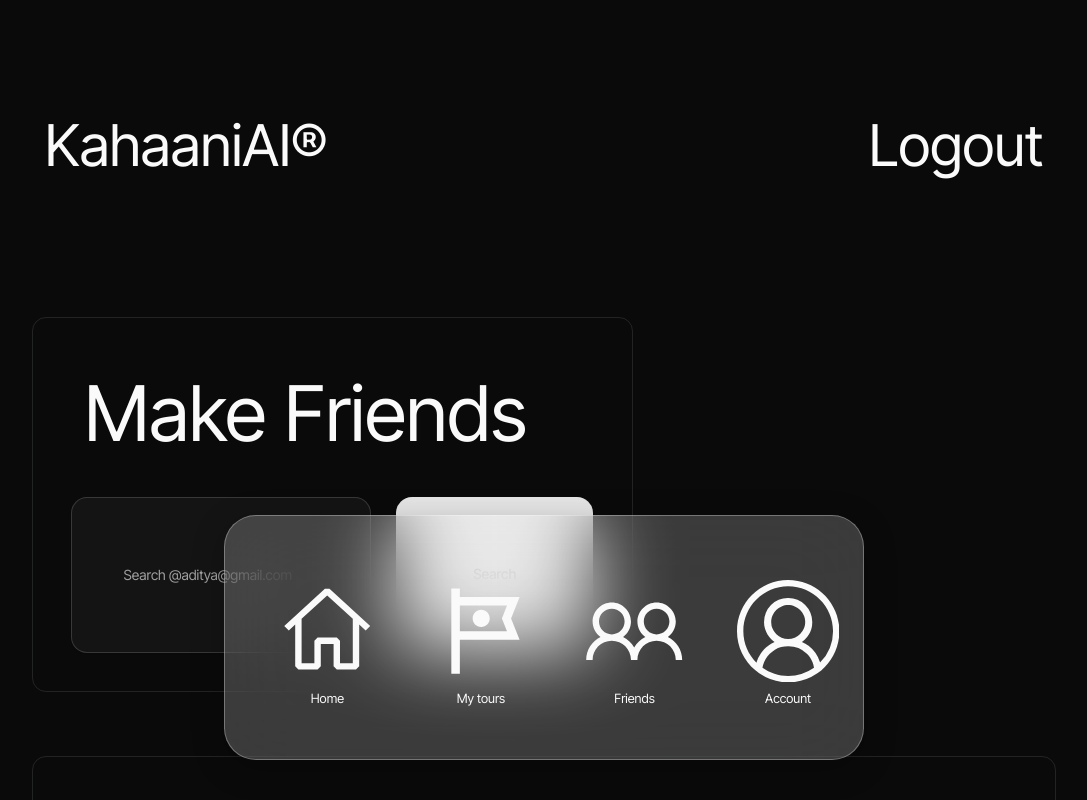
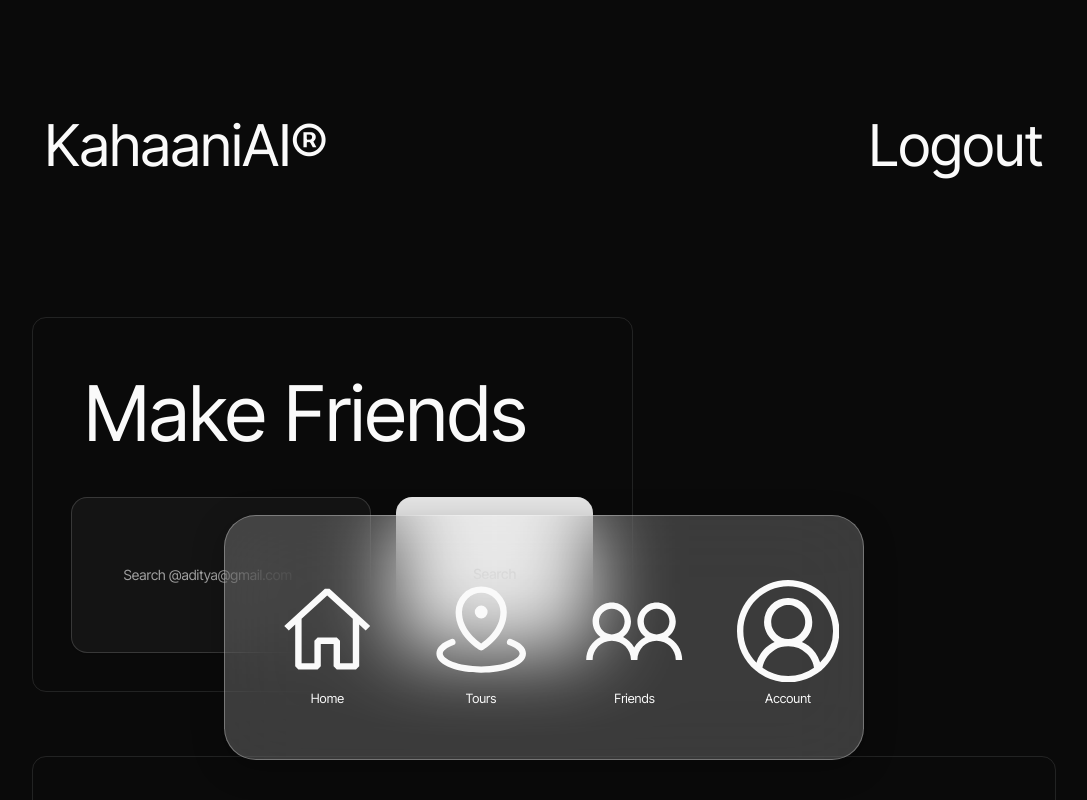
Before and after one commit to aryanc381/kahaani-ai-v3, a React (Vite) app in the folder apps/app/: page /social in a window 1280 px wide. Shown: the top 800 px of the page, without its empty margins (96-1183 px from the left). Built offline with nearby package versions, Linux system fonts and the light colour scheme; a web font is replaced by a local one.

Commit message:
fix(frontend): add updated dock-element.

```diff
--- a/apps/app/src/components/dock.tsx
+++ b/apps/app/src/components/dock.tsx
@@ -1,7 +1,9 @@
 import {VscAccount, VscHome} from 'react-icons/vsc';
 import { LiaUserFriendsSolid } from "react-icons/lia";
-import { MdTour, MdOutlineTour } from "react-icons/md";
-import { MdOutlineSettingsVoice } from "react-icons/md";
+import { PiMapPinArea } from "react-icons/pi";
+
+
+
 import type React from 'react';
 import { useNavigate } from 'react-router-dom';
 
@@ -25,7 +27,7 @@ function Icon({ name, icon: IconComponent, nav, size }: iconProps) {
 }
 const icons = [
     { name: 'Home', icon: VscHome, nav: 'home'},
-    { name: 'My tours', icon: MdOutlineTour, nav: 'tours'},
+    { name: 'Tours', icon: PiMapPinArea, nav: 'tours'},
     { name: 'Friends', icon: LiaUserFriendsSolid, nav: 'social'},
     { name: 'Account', icon: VscAccount, nav: 'account'}
 ]
--- a/apps/app/src/pages/social.tsx
+++ b/apps/app/src/pages/social.tsx
@@ -3,7 +3,6 @@ import { HeaderKah } from "@/components/search-home";
 import { Avatar, AvatarFallback, AvatarImage } from "@/components/ui/avatar";
 import { Button } from "@/components/ui/button";
 import { Input } from "@/components/ui/input";
-import { MdOutlineSettingsVoice } from "react-icons/md";
 
 function Social() {
   return (
@@ -90,7 +89,7 @@ export function Avatars() {
           <AvatarFallback>ER</AvatarFallback>
         </Avatar>
       </div>
-    )
+    );
 }
 
 export default Social;
```
